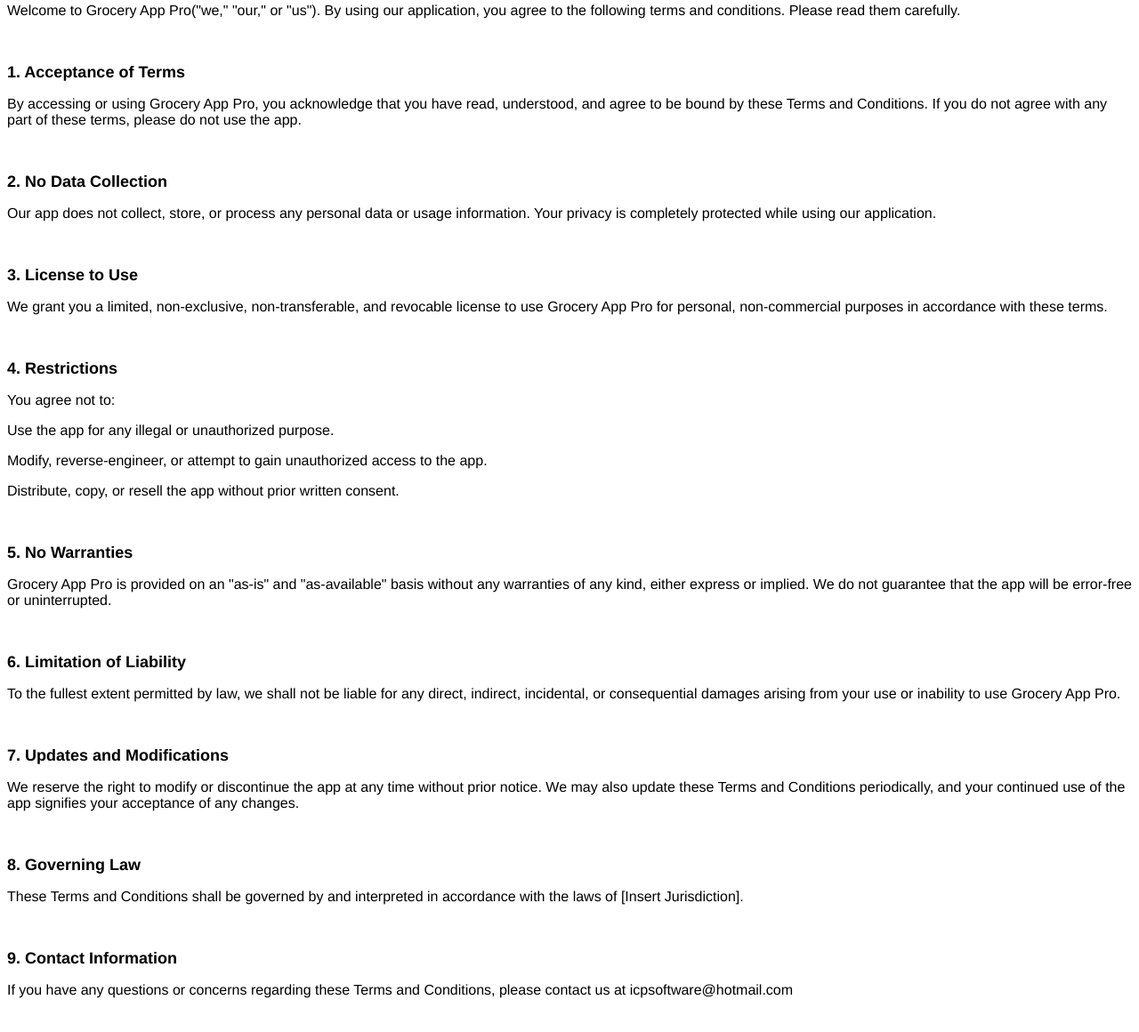
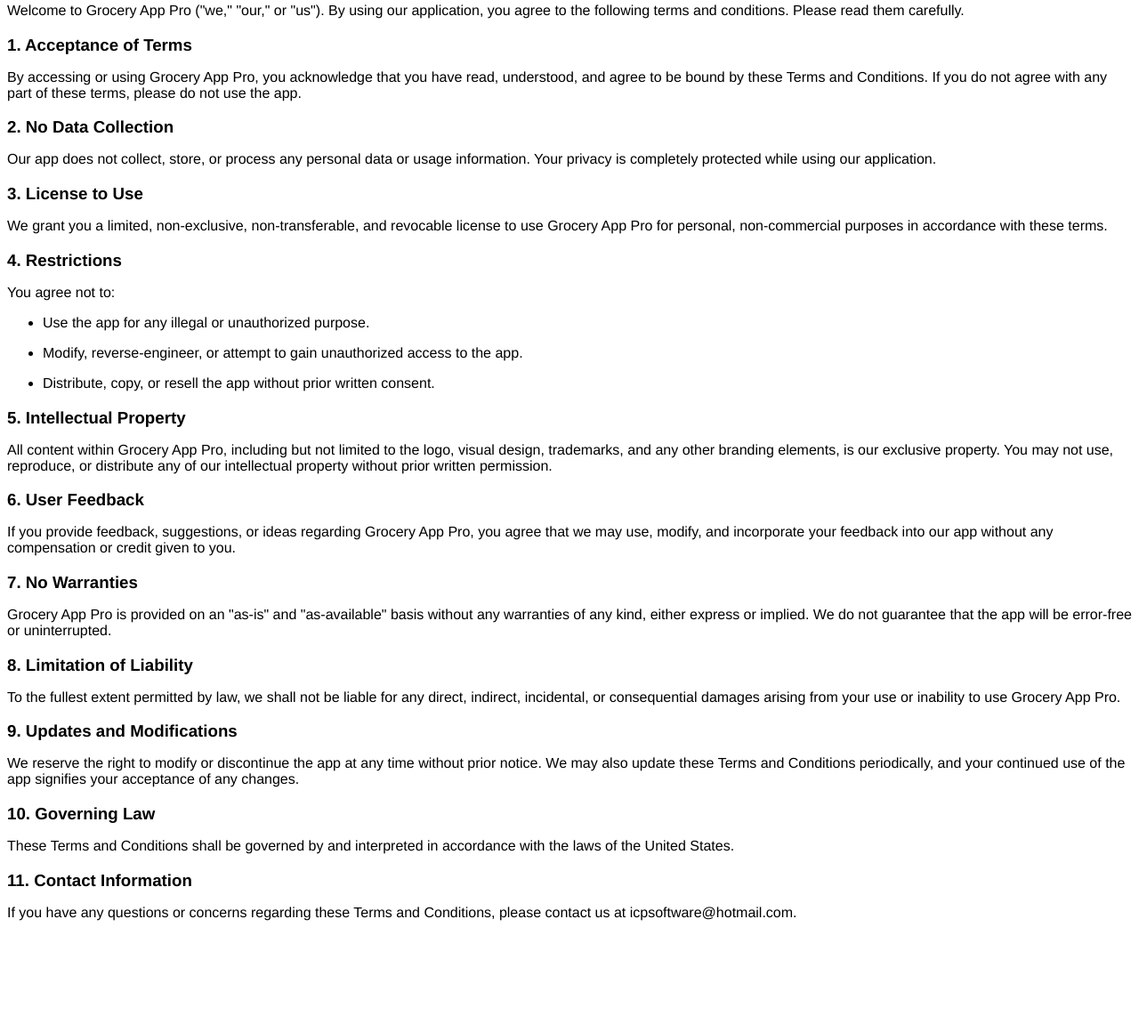
Before and after one commit to jcoder4311/groceryList, a plain HTML site: page terms.html in a window 1280 px wide. Shown: the part 76-1236 px from the top of the page at 89% size. After the commit the page ends 1153 px from the top, so only its background shows below. Drawn offline with Linux system fonts and the light colour scheme.

Commit message:
Add files via upload

```diff
--- a/terms.html
+++ b/terms.html
@@ -4,101 +4,101 @@
 	<META HTTP-EQUIV="CONTENT-TYPE" CONTENT="text/html; charset=utf-8">
 	<TITLE></TITLE>
 	<META NAME="GENERATOR" CONTENT="OpenOffice 4.1.15  (Unix)">
-	<META NAME="CREATED" CONTENT="20250320;20373100">
-	<META NAME="CHANGED" CONTENT="20250320;22423400">
+	<META NAME="CREATED" CONTENT="20250321;11450800">
+	<META NAME="CHANGED" CONTENT="20250321;12003600">
 	<STYLE TYPE="text/css">
 	<!--
 		@page { margin: 0.79in }
 		P { margin-bottom: 0.08in }
-		A:link { so-language: zxx }
+		H3 { margin-bottom: 0.08in }
+		H3.ctl { font-family: "Arial Unicode MS" }
 	-->
 	</STYLE>
 </HEAD>
 <BODY LANG="en-US" DIR="LTR">
-<P STYLE="margin-bottom: 0in"><FONT FACE="Helvetica, sans-serif"><FONT SIZE=4><B>Terms
-and Conditions</B></FONT></FONT></P>
-<P STYLE="margin-bottom: 0in"><FONT FACE="Helvetica, sans-serif">Effective
-Date: 3/21/2025</FONT></P>
-<P STYLE="margin-bottom: 0in"><FONT FACE="Helvetica, sans-serif">Welcome
-to Grocery App Pro(&quot;we,&quot; &quot;our,&quot; or &quot;us&quot;).
+<P><STRONG><FONT COLOR="#000000"><FONT FACE="Helvetica, sans-serif"><FONT SIZE=4><SPAN STYLE="font-style: normal"><B>Terms
+and Conditions</B></SPAN></FONT></FONT></FONT></STRONG></P>
+<P STYLE="font-style: normal; font-weight: normal"><FONT COLOR="#000000"><FONT FACE="Helvetica, sans-serif">Effective
+Date: 3/21/2025</FONT></FONT></P>
+<P STYLE="font-style: normal; font-weight: normal"><FONT COLOR="#000000"><FONT FACE="Helvetica, sans-serif">Welcome
+to Grocery App Pro (&quot;we,&quot; &quot;our,&quot; or &quot;us&quot;).
 By using our application, you agree to the following terms and
-conditions. Please read them carefully.</FONT></P>
-<P STYLE="margin-bottom: 0in"><BR>
-</P>
-<P STYLE="margin-bottom: 0in"><FONT FACE="Helvetica, sans-serif"><FONT SIZE=4><B>1.
-Acceptance of Terms</B></FONT></FONT></P>
-<P STYLE="margin-bottom: 0in"><FONT FACE="Helvetica, sans-serif">By
+conditions. Please read them carefully.</FONT></FONT></P>
+<H3 CLASS="western" STYLE="font-style: normal; page-break-after: avoid">
+<FONT COLOR="#000000"><FONT FACE="Helvetica, sans-serif">1.
+Acceptance of Terms</FONT></FONT></H3>
+<P STYLE="font-style: normal; font-weight: normal"><FONT COLOR="#000000"><FONT FACE="Helvetica, sans-serif">By
 accessing or using Grocery App Pro, you acknowledge that you have
 read, understood, and agree to be bound by these Terms and
 Conditions. If you do not agree with any part of these terms, please
-do not use the app.</FONT></P>
-<P STYLE="margin-bottom: 0in"><BR>
-</P>
-<P STYLE="margin-bottom: 0in"><FONT FACE="Helvetica, sans-serif"><FONT SIZE=4><B>2.
-No Data Collection</B></FONT></FONT></P>
-<P STYLE="margin-bottom: 0in"><FONT FACE="Helvetica, sans-serif">Our
+do not use the app.</FONT></FONT></P>
+<H3 CLASS="western" STYLE="font-style: normal; page-break-after: avoid">
+<FONT COLOR="#000000"><FONT FACE="Helvetica, sans-serif">2. No Data
+Collection</FONT></FONT></H3>
+<P STYLE="font-style: normal; font-weight: normal"><FONT COLOR="#000000"><FONT FACE="Helvetica, sans-serif">Our
 app does not collect, store, or process any personal data or usage
 information. Your privacy is completely protected while using our
-application.</FONT></P>
-<P STYLE="margin-bottom: 0in"><BR>
-</P>
-<P STYLE="margin-bottom: 0in"><FONT FACE="Helvetica, sans-serif"><FONT SIZE=4><B>3.
-License to Use</B></FONT></FONT></P>
-<P STYLE="margin-bottom: 0in"><FONT FACE="Helvetica, sans-serif">We
+application.</FONT></FONT></P>
+<H3 CLASS="western" STYLE="font-style: normal"><FONT COLOR="#000000"><FONT FACE="Helvetica, sans-serif">3.
+License to Use</FONT></FONT></H3>
+<P STYLE="font-style: normal; font-weight: normal"><FONT COLOR="#000000"><FONT FACE="Helvetica, sans-serif">We
 grant you a limited, non-exclusive, non-transferable, and revocable
 license to use Grocery App Pro for personal, non-commercial purposes
-in accordance with these terms.</FONT></P>
-<P STYLE="margin-bottom: 0in"><BR>
-</P>
-<P STYLE="margin-bottom: 0in"><FONT FACE="Helvetica, sans-serif"><FONT SIZE=4><B>4.
-Restrictions</B></FONT></FONT></P>
-<P STYLE="margin-bottom: 0in"><FONT FACE="Helvetica, sans-serif">You
-agree not to:</FONT></P>
-<P STYLE="margin-bottom: 0in"><FONT FACE="Helvetica, sans-serif">Use
-the app for any illegal or unauthorized purpose.</FONT></P>
-<P STYLE="margin-bottom: 0in"><FONT FACE="Helvetica, sans-serif">Modify,
-reverse-engineer, or attempt to gain unauthorized access to the app.</FONT></P>
-<P STYLE="margin-bottom: 0in"><FONT FACE="Helvetica, sans-serif">Distribute,
-copy, or resell the app without prior written consent.</FONT></P>
-<P STYLE="margin-bottom: 0in"><BR>
-</P>
-<P STYLE="margin-bottom: 0in"><FONT FACE="Helvetica, sans-serif"><FONT SIZE=4><B>5.
-No Warranties</B></FONT></FONT></P>
-<P STYLE="margin-bottom: 0in"><FONT FACE="Helvetica, sans-serif">Grocery
+in accordance with these terms.</FONT></FONT></P>
+<H3 CLASS="western" STYLE="font-style: normal"><FONT COLOR="#000000"><FONT FACE="Helvetica, sans-serif">4.
+Restrictions</FONT></FONT></H3>
+<P STYLE="font-style: normal; font-weight: normal"><FONT COLOR="#000000"><FONT FACE="Helvetica, sans-serif">You
+agree not to:</FONT></FONT></P>
+<UL>
+	<LI><P STYLE="font-style: normal; font-weight: normal"><FONT COLOR="#000000"><FONT FACE="Helvetica, sans-serif">Use
+	the app for any illegal or unauthorized purpose.</FONT></FONT></P>
+	<LI><P STYLE="font-style: normal; font-weight: normal"><FONT COLOR="#000000"><FONT FACE="Helvetica, sans-serif">Modify,
+	reverse-engineer, or attempt to gain unauthorized access to the app.</FONT></FONT></P>
+	<LI><P STYLE="font-style: normal; font-weight: normal"><FONT COLOR="#000000"><FONT FACE="Helvetica, sans-serif">Distribute,
+	copy, or resell the app without prior written consent.</FONT></FONT></P>
+</UL>
+<H3 CLASS="western" STYLE="font-style: normal"><FONT COLOR="#000000"><FONT FACE="Helvetica, sans-serif">5.
+Intellectual Property</FONT></FONT></H3>
+<P STYLE="font-style: normal; font-weight: normal"><FONT COLOR="#000000"><FONT FACE="Helvetica, sans-serif">All
+content within Grocery App Pro, including but not limited to the
+logo, visual design, trademarks, and any other branding elements, is
+our exclusive property. You may not use, reproduce, or distribute any
+of our intellectual property without prior written permission.</FONT></FONT></P>
+<H3 CLASS="western" STYLE="font-style: normal"><FONT COLOR="#000000"><FONT FACE="Helvetica, sans-serif">6.
+User Feedback</FONT></FONT></H3>
+<P STYLE="font-style: normal; font-weight: normal"><FONT COLOR="#000000"><FONT FACE="Helvetica, sans-serif">If
+you provide feedback, suggestions, or ideas regarding Grocery App
+Pro, you agree that we may use, modify, and incorporate your feedback
+into our app without any compensation or credit given to you.</FONT></FONT></P>
+<H3 CLASS="western" STYLE="font-style: normal"><FONT COLOR="#000000"><FONT FACE="Helvetica, sans-serif">7.
+No Warranties</FONT></FONT></H3>
+<P STYLE="font-style: normal; font-weight: normal"><FONT COLOR="#000000"><FONT FACE="Helvetica, sans-serif">Grocery
 App Pro is provided on an &quot;as-is&quot; and &quot;as-available&quot;
 basis without any warranties of any kind, either express or implied.
-We do not guarantee that the app will be error-free or uninterrupted.</FONT></P>
-<P STYLE="margin-bottom: 0in"><BR>
-</P>
-<P STYLE="margin-bottom: 0in"><FONT FACE="Helvetica, sans-serif"><FONT SIZE=4><B>6.
-Limitation of Liability</B></FONT></FONT></P>
-<P STYLE="margin-bottom: 0in"><FONT FACE="Helvetica, sans-serif">To
+We do not guarantee that the app will be error-free or uninterrupted.</FONT></FONT></P>
+<H3 CLASS="western" STYLE="font-style: normal"><FONT COLOR="#000000"><FONT FACE="Helvetica, sans-serif">8.
+Limitation of Liability</FONT></FONT></H3>
+<P STYLE="font-style: normal; font-weight: normal"><FONT COLOR="#000000"><FONT FACE="Helvetica, sans-serif">To
 the fullest extent permitted by law, we shall not be liable for any
 direct, indirect, incidental, or consequential damages arising from
-your use or inability to use Grocery App Pro.</FONT></P>
-<P STYLE="margin-bottom: 0in"><BR>
-</P>
-<P STYLE="margin-bottom: 0in"><FONT FACE="Helvetica, sans-serif"><FONT SIZE=4><B>7.
-Updates and Modifications</B></FONT></FONT></P>
-<P STYLE="margin-bottom: 0in"><FONT FACE="Helvetica, sans-serif">We
+your use or inability to use Grocery App Pro.</FONT></FONT></P>
+<H3 CLASS="western" STYLE="font-style: normal"><FONT COLOR="#000000"><FONT FACE="Helvetica, sans-serif">9.
+Updates and Modifications</FONT></FONT></H3>
+<P STYLE="font-style: normal; font-weight: normal"><FONT COLOR="#000000"><FONT FACE="Helvetica, sans-serif">We
 reserve the right to modify or discontinue the app at any time
 without prior notice. We may also update these Terms and Conditions
 periodically, and your continued use of the app signifies your
-acceptance of any changes.</FONT></P>
-<P STYLE="margin-bottom: 0in"><BR>
-</P>
-<P STYLE="margin-bottom: 0in"><FONT FACE="Helvetica, sans-serif"><FONT SIZE=4><B>8.
-Governing Law</B></FONT></FONT></P>
-<P STYLE="margin-bottom: 0in"><FONT FACE="Helvetica, sans-serif">These
+acceptance of any changes.</FONT></FONT></P>
+<H3 CLASS="western" STYLE="font-style: normal"><FONT COLOR="#000000"><FONT FACE="Helvetica, sans-serif">10.
+Governing Law</FONT></FONT></H3>
+<P STYLE="font-style: normal; font-weight: normal"><FONT COLOR="#000000"><FONT FACE="Helvetica, sans-serif">These
 Terms and Conditions shall be governed by and interpreted in
-accordance with the laws of [Insert Jurisdiction].</FONT></P>
-<P STYLE="margin-bottom: 0in"><BR>
-</P>
-<P STYLE="margin-bottom: 0in"><FONT FACE="Helvetica, sans-serif"><FONT SIZE=4><B>9.
-Contact Information</B></FONT></FONT></P>
-<P STYLE="margin-bottom: 0in"><FONT FACE="Helvetica, sans-serif">If
+accordance with the laws of the United States.</FONT></FONT></P>
+<H3 CLASS="western" STYLE="font-style: normal"><FONT COLOR="#000000"><FONT FACE="Helvetica, sans-serif">11.
+Contact Information</FONT></FONT></H3>
+<P STYLE="font-style: normal; font-weight: normal"><FONT COLOR="#000000"><FONT FACE="Helvetica, sans-serif">If
 you have any questions or concerns regarding these Terms and
-Conditions, please contact us at icpsoftware@hotmail.com</FONT></P>
+Conditions, please contact us at icpsoftware@hotmail.com.</FONT></FONT></P>
 <P STYLE="margin-bottom: 0in"><BR>
 </P>
 </BODY>
```
Also changed, not shown: privacy.html (+43 -60 lines), Icon.png (added).
